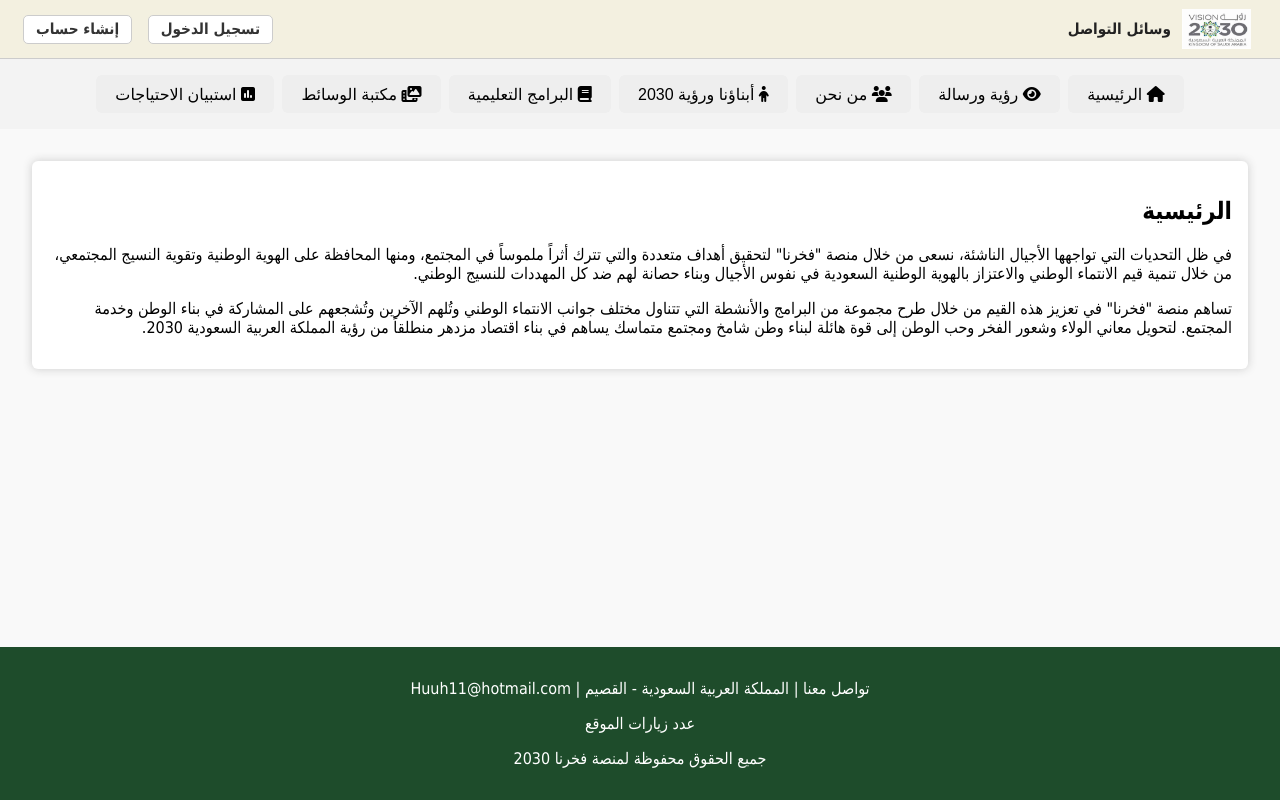
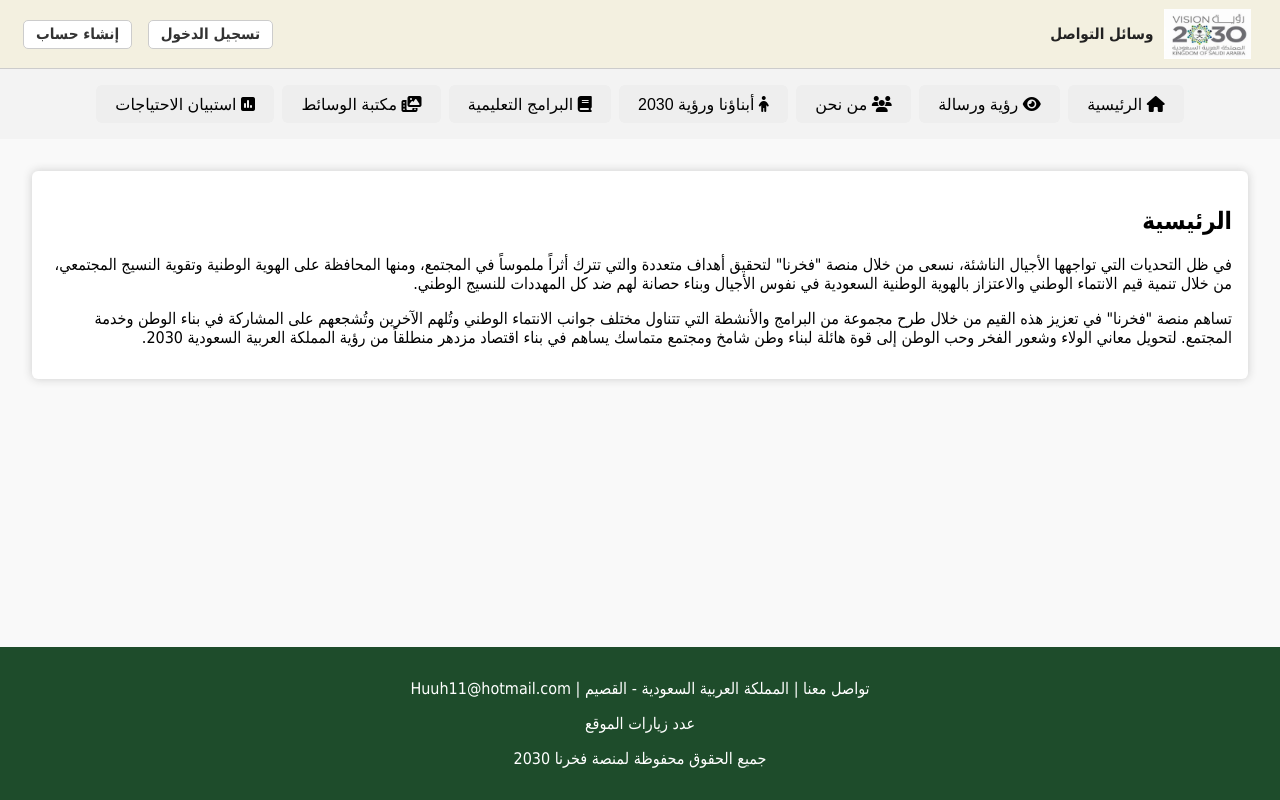
Before and after one commit to fakhrona/fakhrona-platform, a plain HTML site: page index.html in a window 1280 px wide. Drawn offline with Linux system fonts and the light colour scheme.

Commit message:
Update style.css

```diff
--- a/style.css
+++ b/style.css
@@ -18,7 +18,7 @@
 }
 
 .topbar-logo {
-  height: 40px; /* ✅ تم تصغير حجم الشعار */
+  height: 50px; /* ✅ تم تصغير حجم الشعار */
   margin-right: 6px;
 }
 
```
